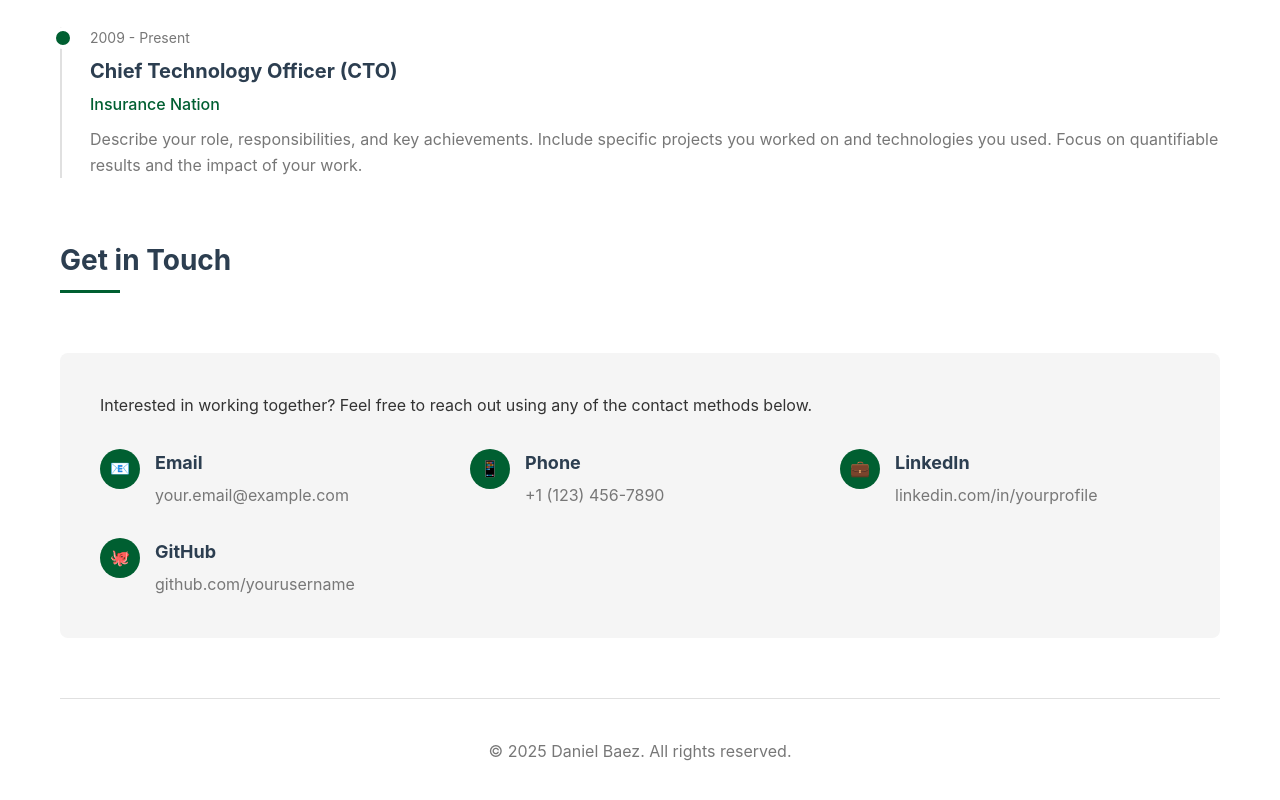
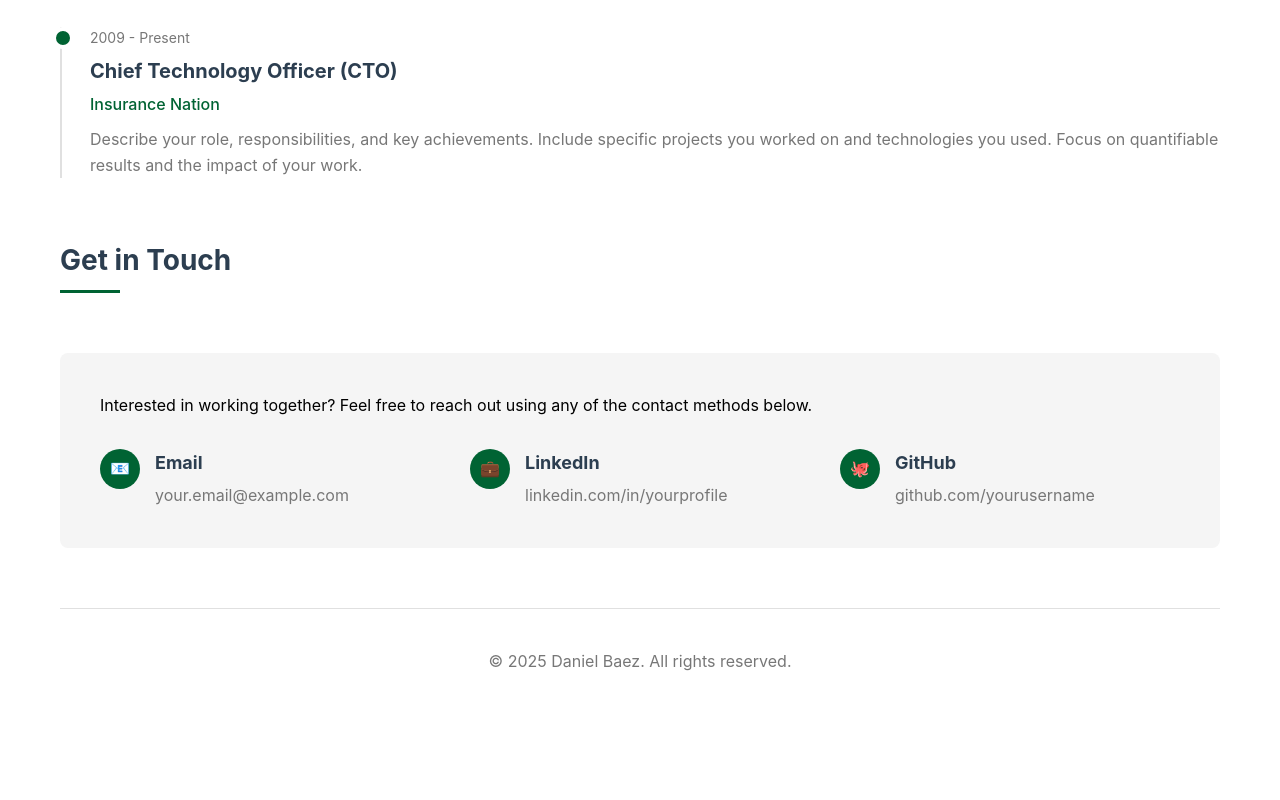
Before and after one commit to danbaez/Portfolio_Site, a plain HTML site: page index.html in a window 1280 px wide. Shown: the part 2161-2961 px from the top of the page. After the commit the page ends 2876 px from the top, so only its background shows below. Drawn offline with Linux system fonts and the light colour scheme.

Commit message:
Color palette change 2

```diff
--- a/index.html
+++ b/index.html
@@ -6,9 +6,9 @@
     <title>Daniel Baez</title>
     <style>
         :root {
-            --primary-color: #005F31;
+            --primary-color: #006333;
             --secondary-color: #2c3e50;
-            --text-color: #333;
+            --text-color: #000000;
             --light-gray: #f5f5f5;
             --medium-gray: #e0e0e0;
             --dark-gray: #777;
@@ -548,14 +548,6 @@
             </div>
 
             <div class="contact-item">
-                <div class="contact-icon">📱</div>
-                <div class="contact-info">
-                    <h4>Phone</h4>
-                    <p>+1 (123) 456-7890</p>
-                </div>
-            </div>
-
-            <div class="contact-item">
                 <div class="contact-icon">💼</div>
                 <div class="contact-info">
                     <h4>LinkedIn</h4>
```
